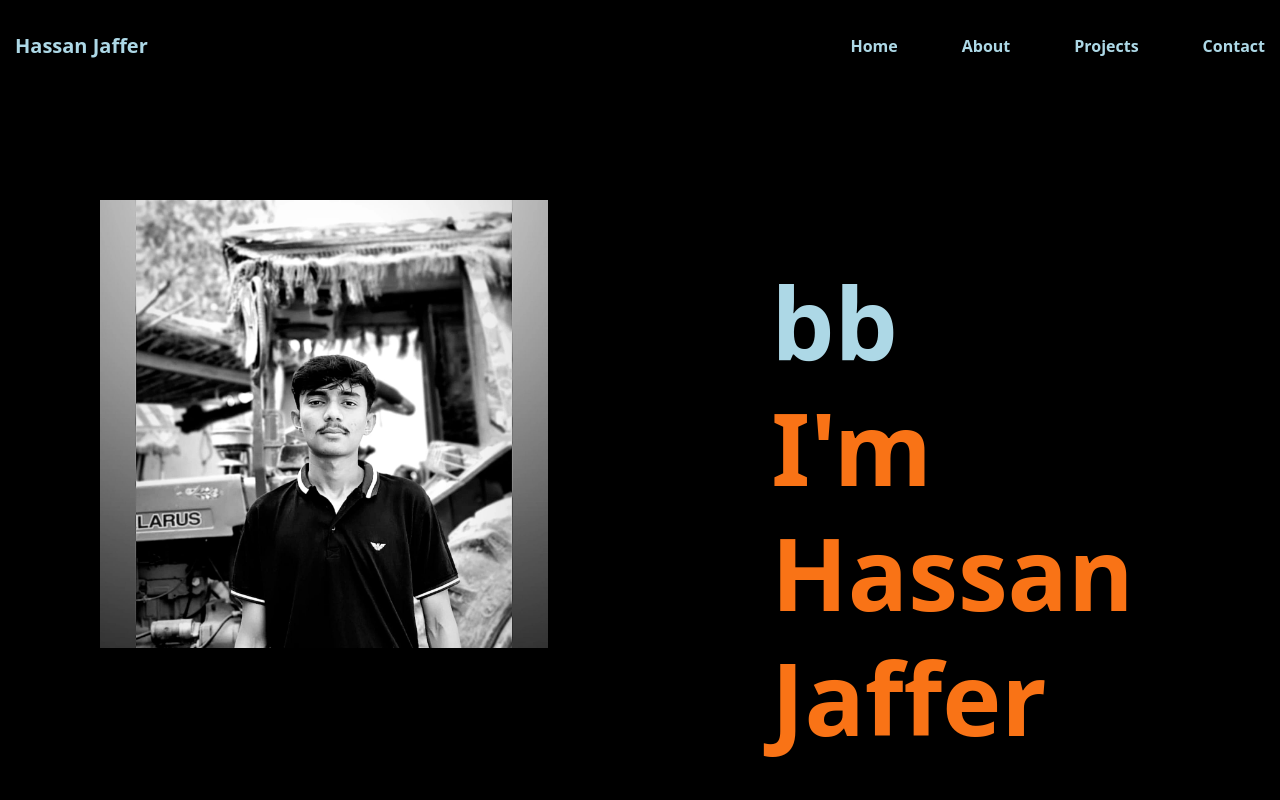
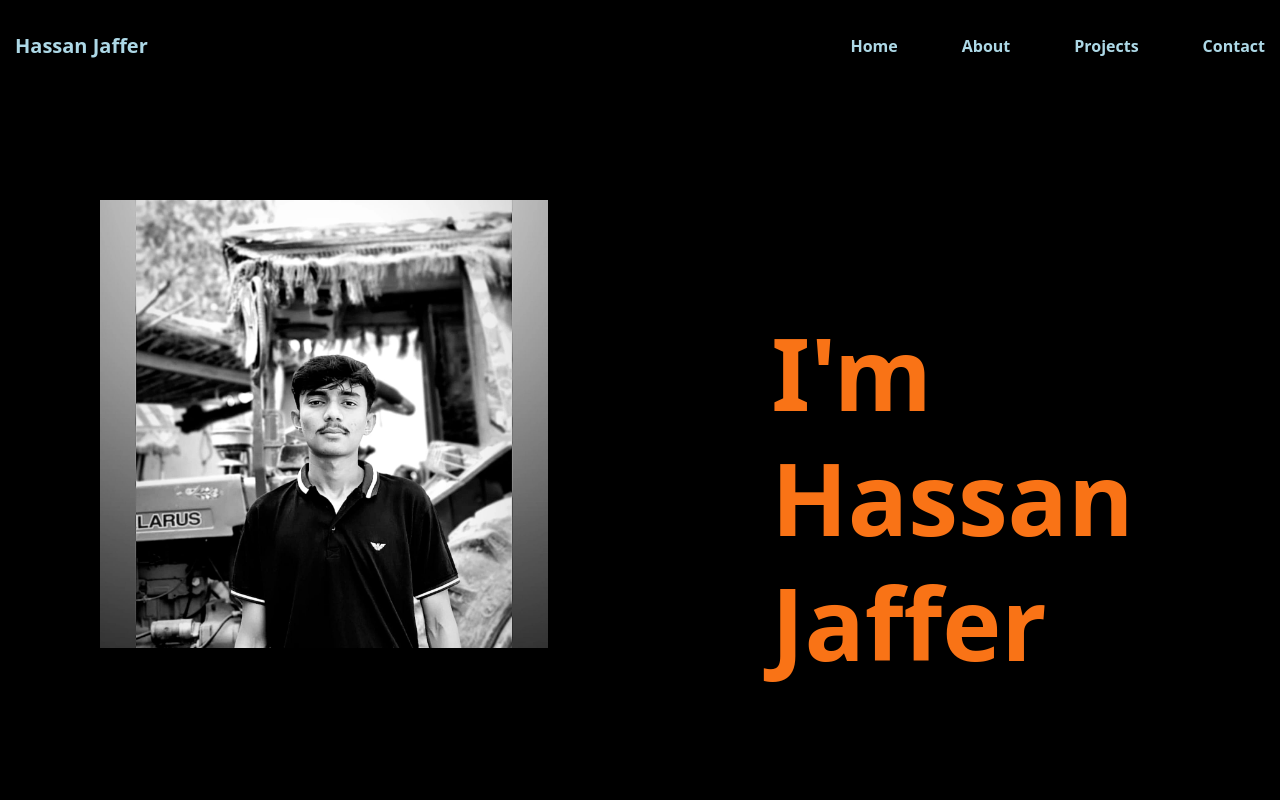
Before and after one commit to codewithwahib/portfolio-10, a Next.js app: page / in a window 1280 px wide. Shown: the top 800 px of the page. Built offline with nearby package versions, Linux system fonts and the light colour scheme.

Commit message:
Describe what you changed here

```diff
--- a/src/app/components/Hero.tsx
+++ b/src/app/components/Hero.tsx
@@ -11,13 +11,12 @@ const Hero = () => {
       <Navbar />
       <div className="container grid lg:grid-cols-2 h-[calc(100vh-60px)]">
         <div className="hidden lg:block"></div>
-        <div className="text-[70px] sm:text-[100px] font-bold leading-tight flex justify-center items-start mt-[200px]">
-          <b><b><b><b><b><b><b><b><b><b><b><b>bb
-            <b><b><b><b><div>
+        <div className="text-[70px] sm:text-[100px] font-bold leading-tight flex justify-center items-start mt-[250px]">
+          <div>
             <p data-aos="zoom-in-left" className="text-orange-500">I&apos;m</p>
             <p data-aos="zoom-in-left" className="text-orange-500">Hassan</p>
             <p data-aos="zoom-in-left" className="text-orange-500">Jaffer</p>
-          </div></b></b></b></b></b></b></b></b></b></b></b></b></b></b></b></b>
+          </div>
         </div>
       </div>
     </div>
```
